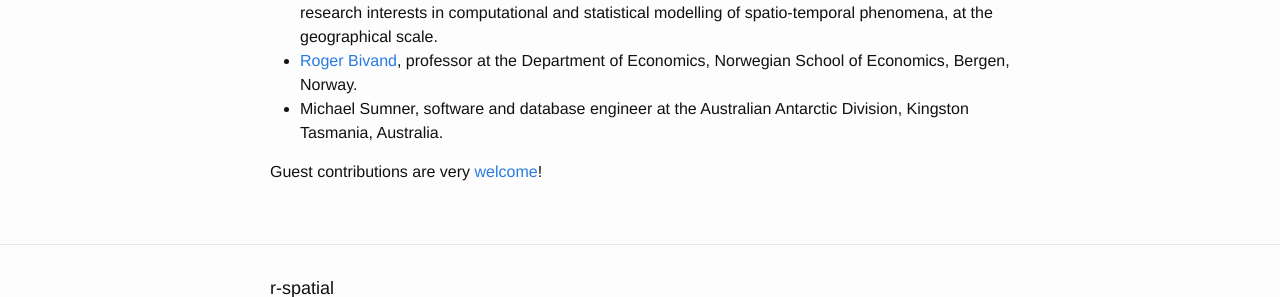
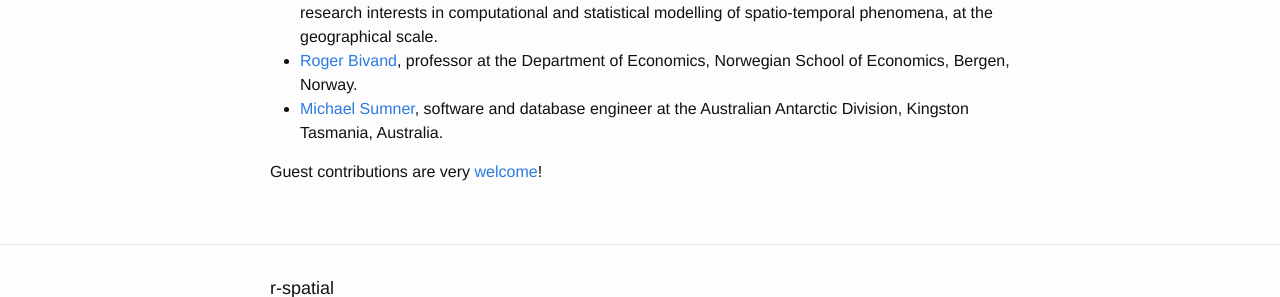
Before and after one commit to r-spatial/r-spatial.org, a Jekyll site: the page built from about.md, in a window 1280 px wide. Shown: the part 289-586 px from the top of the page. Built offline with Jekyll 4.4.1, drawn with Linux system fonts in a browser that asks for light colours; some of the changed lines change nothing that is shown.

Commit message:
add link

```diff
--- a/about.md
+++ b/about.md
@@ -11,6 +11,6 @@ Contributors:
 
 * [Edzer Pebesma](http://www.uni-muenster.de/Geoinformatics/institute/staff/index.php/119/Edzer_Pebesma), professor at the [institute for geoinformatics](http://ifgi.uni-muenster.de/en) of the [University of Münster](http://www.uni-muenster.de/en/), has research interests in computational and statistical modelling of spatio-temporal phenomena, at the geographical scale.
 * [Roger Bivand](https://www.nhh.no/en/research-faculty/department-of-economics/sam/cv/bivand--roger-s.aspx), professor at the Department of Economics, Norwegian School of Economics, Bergen, Norway.
-* Michael Sumner, software and database engineer at the Australian Antarctic Division, Kingston Tasmania, Australia.
+* [Michael Sumner](https://github.com/mdsumner), software and database engineer at the Australian Antarctic Division, Kingston Tasmania, Australia.
 
 Guest contributions are very [welcome](https://github.com/edzer/r-spatial/)!
```
